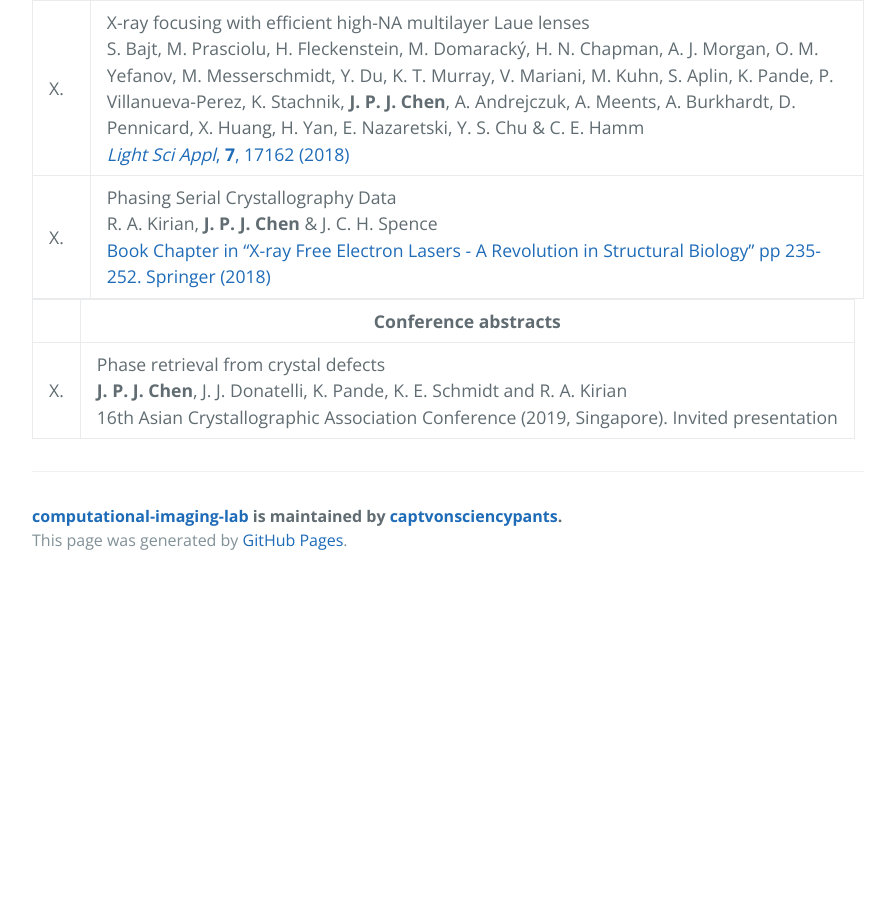
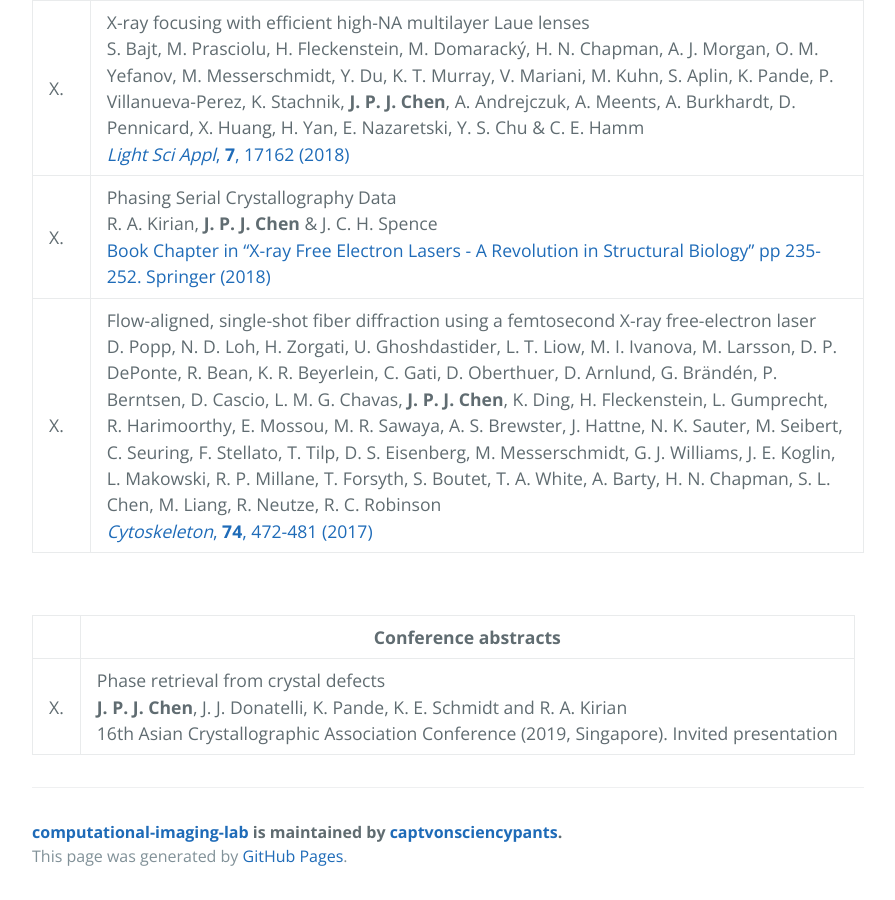
Before and after one commit to captvonsciencypants/computational-imaging-lab, a Jekyll site: the page built from publications.md, in a window 1280 px wide and 900 px high, scrolled down 1262 px. Shown: the whole window, without its empty margins (192-1087 px from the left). Built offline with Jekyll 4.4.1, drawn with Linux system fonts in a browser that asks for light colours; our own code applies the rules of GitHub Pages for plain Markdown files; the repository's description, which GitHub fills in, is left out; before the commit the page ends 1846 px from its top, so only the background shows below that.

Commit message:
Update publications.md

```diff
--- a/publications.md
+++ b/publications.md
@@ -13,6 +13,10 @@ External listings
 |22. |  Rapid sample delivery for megahertz serial crystallography at X-ray FELs <br> M. O. Wiedorn, S. Awel, A. J. Morgan, K. Ayyer, Y. Gevorkov, H. Fleckenstein, N. Roth, L. Adriano, R. Bean, K. Beyerlein, **J. P. J. Chen**, J. Coe, F. Cruz-Mazo, T. Ekeberg, R. Graceffa, M. Heymann, D. A. Horke, J. Knoska, V. Mariani, R. Nazari, D. Oberthur, A. K. Samanta, R. G. Sierra, C. A. Stan, O. M. Yefanov, D. Rompotis, J. Correa, B. Erk, R. Treusch, J. Schulz, B. G. Hogue, A. M. Ganan-Calvo, P. Fromme, J. Kupper, A. V. Rode, S. Bajt, R. A. Kirian & H. N. Chapman <br> [_IUCrJ_, **5**, 574-584 (2018)](https://doi.org/10.1107/S2052252518008369) |
 |X. |  X-ray focusing with efficient high-NA multilayer Laue lenses <br> S. Bajt, M. Prasciolu, H. Fleckenstein, M. Domaracký, H. N. Chapman, A. J. Morgan, O. M. Yefanov, M. Messerschmidt, Y. Du, K. T. Murray, V. Mariani, M. Kuhn, S. Aplin, K. Pande, P. Villanueva-Perez, K. Stachnik, **J. P. J. Chen**, A. Andrejczuk, A. Meents, A. Burkhardt, D. Pennicard, X. Huang, H. Yan, E. Nazaretski, Y. S. Chu & C. E. Hamm  <br> [_Light Sci Appl_, **7**, 17162 (2018)](https://doi.org/10.1038/lsa.2017.162) |
 |X. |  Phasing Serial Crystallography Data <br> R. A. Kirian, **J. P. J. Chen** & J. C. H. Spence <br> [Book Chapter in “X-ray Free Electron Lasers - A Revolution in Structural Biology” pp 235-252. Springer (2018)](https://link.springer.com/chapter/10.1007/978-3-030-00551-1_8) |
+|X. | Flow-aligned, single-shot fiber diffraction using a femtosecond X-ray free-electron laser  <br> D. Popp, N. D. Loh, H. Zorgati, U. Ghoshdastider, L. T. Liow, M. I. Ivanova, M. Larsson, D. P. DePonte, R. Bean, K. R. Beyerlein, C. Gati, D. Oberthuer, D. Arnlund, G. Brändén, P. Berntsen, D. Cascio, L. M. G. Chavas, **J. P. J. Chen**, K. Ding, H. Fleckenstein, L. Gumprecht, R. Harimoorthy, E. Mossou, M. R. Sawaya, A. S. Brewster, J. Hattne, N. K. Sauter, M. Seibert, C. Seuring, F. Stellato, T. Tilp, D. S. Eisenberg, M. Messerschmidt, G. J. Williams, J. E. Koglin, L. Makowski, R. P. Millane, T. Forsyth, S. Boutet, T. A. White, A. Barty, H. N. Chapman, S. L. Chen, M. Liang, R. Neutze, R. C. Robinson <br> [_Cytoskeleton_, **74**, 472-481 (2017)](https://doi.org/10.1002/cm.21378) |
+
+
+<br>
 
 
 | |  Conference abstracts  |
```
